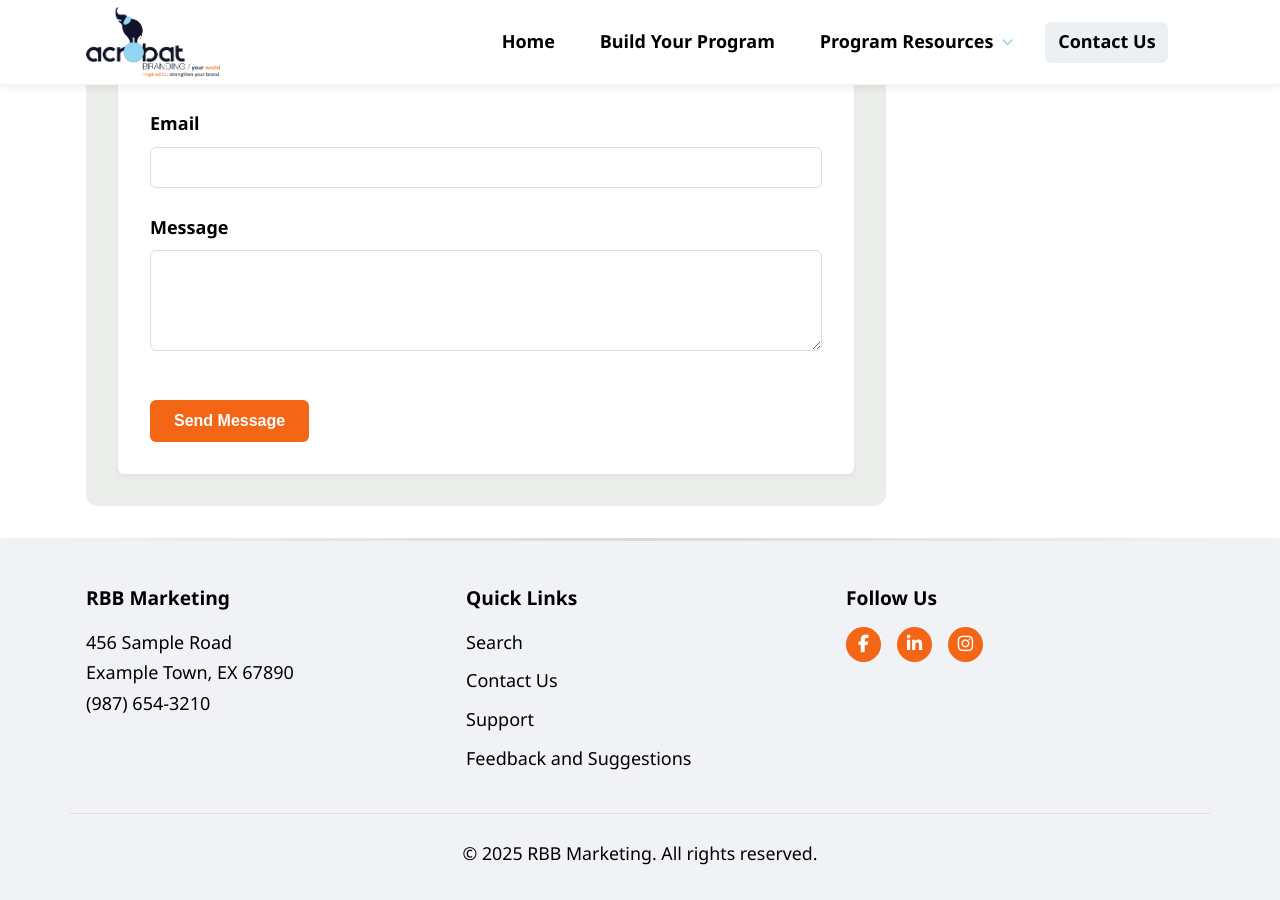
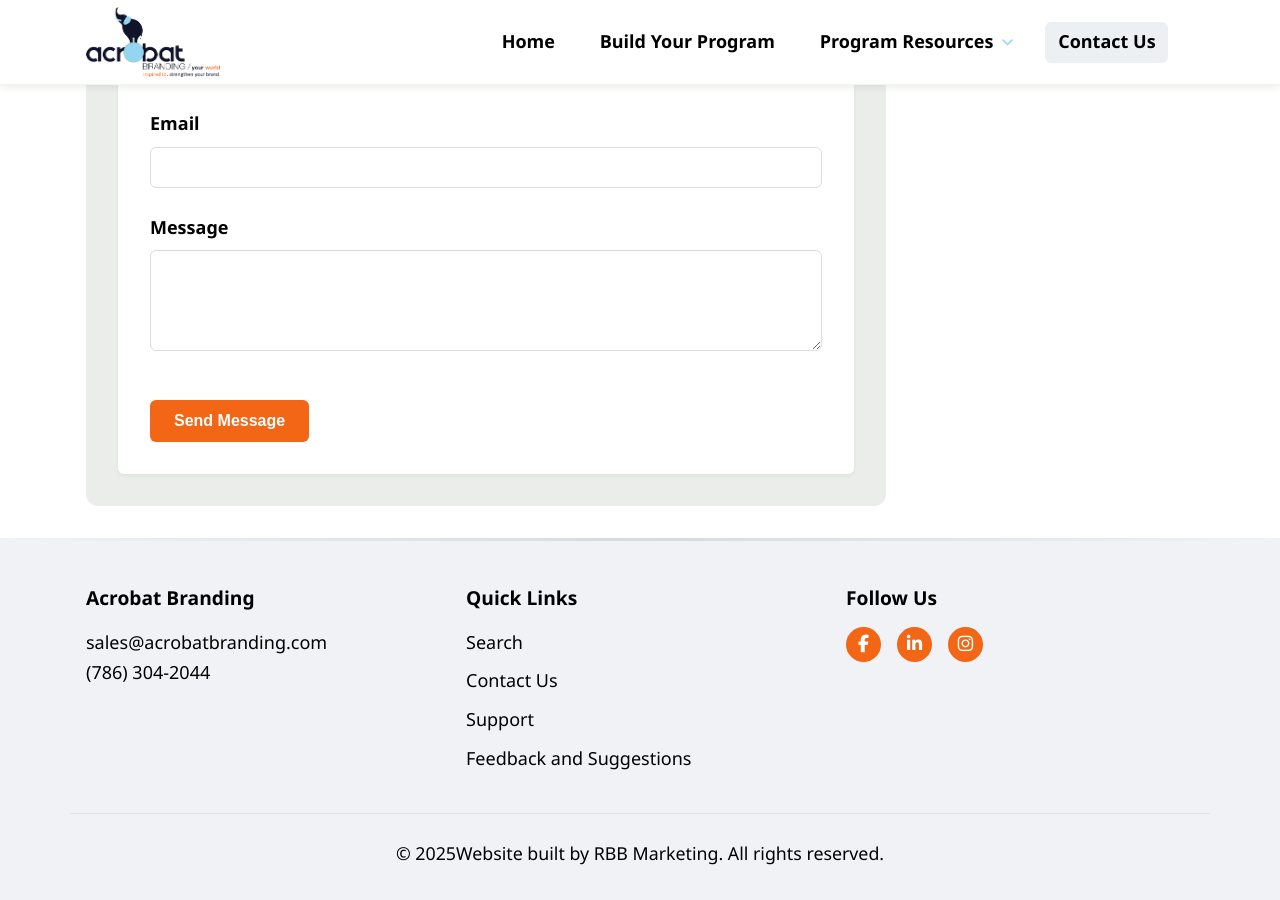
Before and after one commit to devbydesign/recognition-b2b, a Jekyll site: the page contact.html, which Jekyll copies as it is, in a window 1280 px wide and 900 px high, scrolled down 635 px. Built offline with Jekyll 4.4.1, drawn with Linux system fonts in a browser that asks for light colours; some of the changed text lies outside the part shown.

Commit message:
Update contact.html

```diff
--- a/contact.html
+++ b/contact.html
@@ -24,9 +24,9 @@
     <section class="contact-info-section">
        <div class="contact-details">
         <ul>
-          <li><strong>Phone:</strong>(987) 654-3210</li>
+          <li><strong>Phone:</strong>(786) 304-2044</li>
           <li><strong>Email:</strong>sales@acrobatbranding.com</li>
-          <li><strong>Address:</strong>ASI 104429, GCPPA 43265393, SAGE 237879</li>
+          <li><strong>Info:</strong>ASI 104429, GCPPA 43265393, SAGE 237879</li>
         </ul>
       </div>
     </section>
@@ -58,8 +58,8 @@
   <footer>
     <div class="container footer-grid">
       <div class="footer-section footer-company">
-        <h3>RBB Marketing</h3>
-        <p>456 Sample Road<br>Example Town, EX 67890<br>(987) 654-3210</p>
+        <h3>Acrobat Branding</h3>
+        <p>sales@acrobatbranding.com<br>(786) 304-2044</p>
       </div>
       <div class="footer-section footer-links">
         <h3>Quick Links</h3>
@@ -87,7 +87,7 @@
       </div>
     </div>
     <div class="container copyright">
-      <p>&copy; <span id="current-year"></span> RBB Marketing. All rights reserved.</p>
+      <p>&copy; <span id="current-year"></span>Website built by RBB Marketing. All rights reserved.</p>
     </div>
   </footer>
 </body>
```
